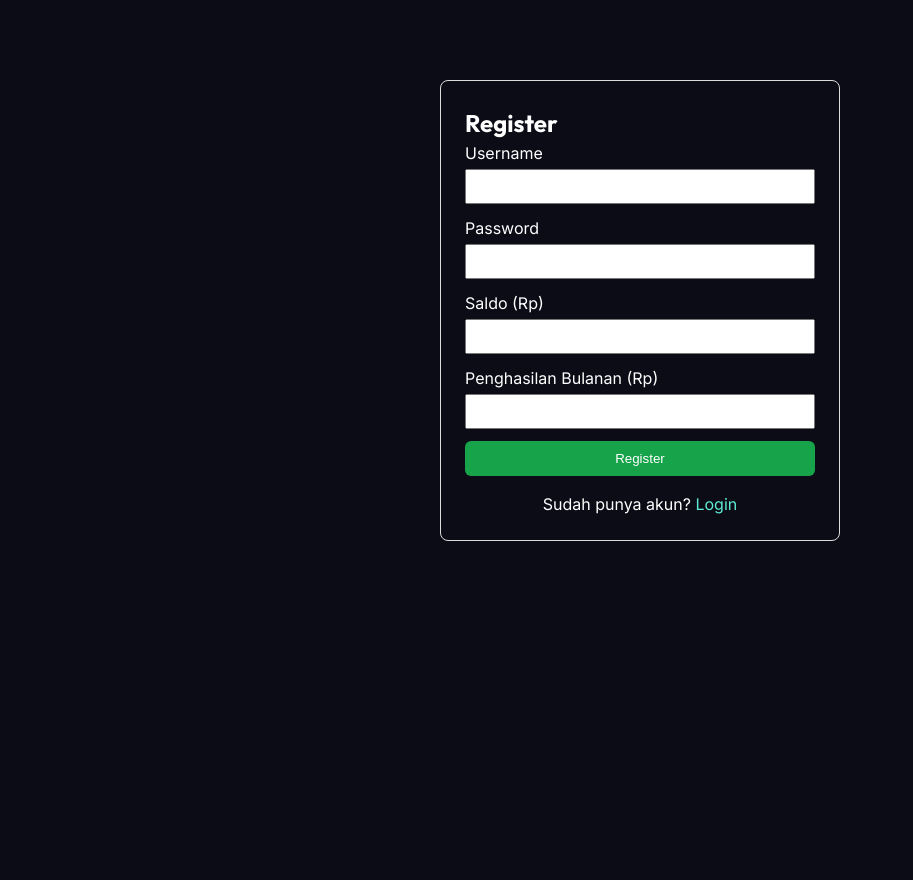
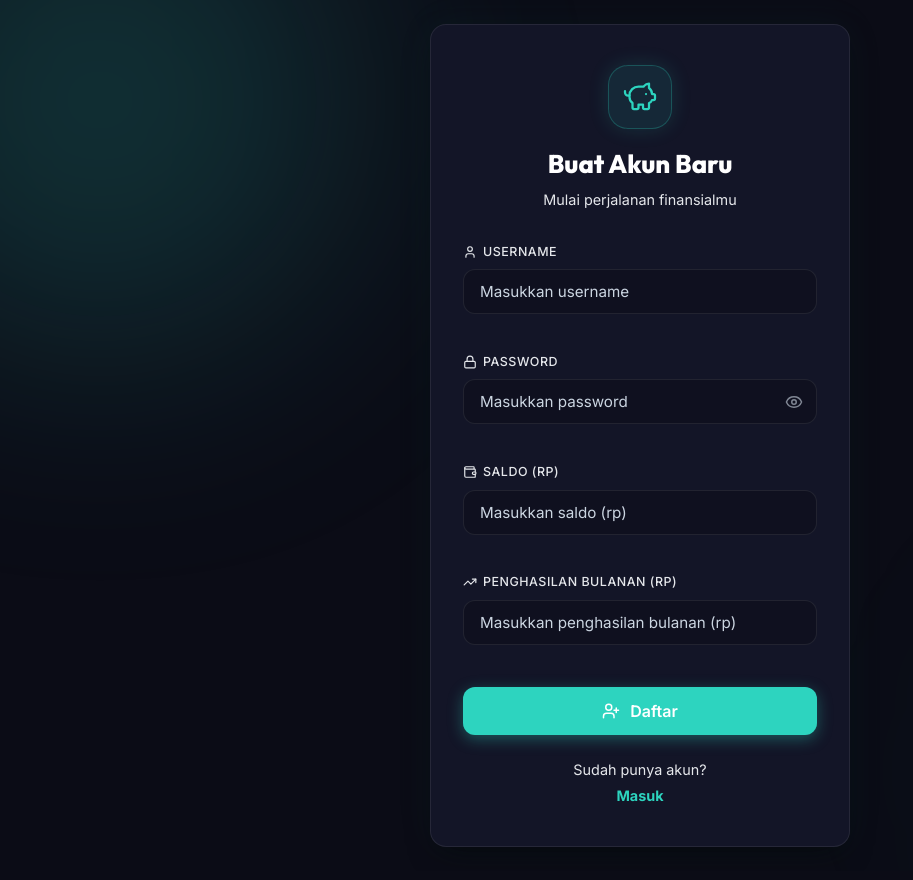
Before and after one commit to Resanso/tubes-pbo, a React (Vite) app in the folder frontend/: page /register in a window 1280 px wide. Shown: the whole page, without its empty margins (0-913 px from the left). Built offline with nearby package versions, Linux system fonts and the light colour scheme; no server answers.

Commit message:
[mentio] Revamp UI login page

```diff
--- a/frontend/src/pages/RegisterPage.tsx
+++ b/frontend/src/pages/RegisterPage.tsx
@@ -1,11 +1,13 @@
 import React, { useState } from 'react';
 import { useNavigate, Link } from 'react-router-dom';
 import { useRegister } from '@/hooks/useAuth';
+import { UserPlus, User, Lock, Wallet, TrendingUp, PiggyBank, Eye, EyeOff } from 'lucide-react';
 
 const RegisterPage: React.FC = () => {
   const navigate = useNavigate();
   const { mutate, isPending, error } = useRegister();
   const [form, setForm] = useState({ username: '', password: '', balance: '', monthlyIncome: '' });
+  const [showPassword, setShowPassword] = useState(false);
 
   const handleSubmit = (e: React.FormEvent) => {
     e.preventDefault();
@@ -20,12 +22,16 @@ const RegisterPage: React.FC = () => {
     );
   };
 
-  const field = (label: string, key: keyof typeof form, type = 'text') => (
-    <div style={{ marginBottom: 12 }}>
-      <label>{label}</label><br />
+  const field = (label: string, key: keyof typeof form, type = 'text', icon?: React.ReactNode) => (
+    <div className="input-group">
+      <label className="input-label">
+        {icon}
+        {label}
+      </label>
       <input
         type={type}
-        style={{ width: '100%', padding: 8, marginTop: 4, boxSizing: 'border-box' }}
+        className="input-control"
+        placeholder={`Masukkan ${label.toLowerCase()}`}
         value={form[key]}
         onChange={e => setForm(f => ({ ...f, [key]: e.target.value }))}
         required
@@ -34,21 +40,282 @@ const RegisterPage: React.FC = () => {
   );
 
   return (
-    <div style={{ maxWidth: 400, margin: '80px auto', padding: 24, border: '1px solid #ddd', borderRadius: 8 }}>
-      <h2>Register</h2>
-      <form onSubmit={handleSubmit}>
-        {field('Username', 'username')}
-        {field('Password', 'password', 'password')}
-        {field('Saldo (Rp)', 'balance', 'number')}
-        {field('Penghasilan Bulanan (Rp)', 'monthlyIncome', 'number')}
-        {error && <p style={{ color: 'red' }}>Registrasi gagal. Username mungkin sudah dipakai.</p>}
-        <button type="submit" disabled={isPending} style={{ width: '100%', padding: 10, background: '#16a34a', color: '#fff', border: 'none', borderRadius: 6, cursor: 'pointer' }}>
-          {isPending ? 'Loading...' : 'Register'}
-        </button>
-      </form>
-      <p style={{ marginTop: 16, textAlign: 'center' }}>
-        Sudah punya akun? <Link to="/login">Login</Link>
-      </p>
+    <div className="register-page">
+      <div className="register-container">
+        {/* Brand Header */}
+        <div className="register-brand">
+          <div className="register-logo">
+            <PiggyBank size={36} strokeWidth={1.5} />
+          </div>
+          <h1 className="register-title">Buat Akun Baru</h1>
+          <p className="register-subtitle">Mulai perjalanan finansialmu</p>
+        </div>
+
+        {/* Register Form */}
+        <form onSubmit={handleSubmit} className="register-form">
+          {field('Username', 'username', 'text', <User size={14} />)}
+
+          <div className="input-group">
+            <label className="input-label">
+              <Lock size={14} />
+              Password
+            </label>
+            <div className="password-wrapper">
+              <input
+                type={showPassword ? 'text' : 'password'}
+                className="input-control password-input"
+                placeholder="Masukkan password"
+                value={form.password}
+                onChange={e => setForm(f => ({ ...f, password: e.target.value }))}
+                required
+              />
+              <button
+                type="button"
+                className="password-toggle"
+                onClick={() => setShowPassword(!showPassword)}
+                tabIndex={-1}
+              >
+                {showPassword ? <EyeOff size={18} /> : <Eye size={18} />}
+              </button>
+            </div>
+          </div>
+
+          {field('Saldo (Rp)', 'balance', 'number', <Wallet size={14} />)}
+          {field('Penghasilan Bulanan (Rp)', 'monthlyIncome', 'number', <TrendingUp size={14} />)}
+
+          {error && (
+            <div className="register-error">
+              <span>Registrasi gagal. Username mungkin sudah dipakai.</span>
+            </div>
+          )}
+
+          <button type="submit" disabled={isPending} className="btn btn-primary register-submit">
+            {isPending ? (
+              <>
+                <span className="spinner" />
+                Memproses...
+              </>
+            ) : (
+              <>
+                <UserPlus size={18} />
+                Daftar
+              </>
+            )}
+          </button>
+        </form>
+
+        {/* Footer */}
+        <div className="register-footer">
+          <span>Sudah punya akun?</span>
+          <Link to="/login" className="register-login-link">
+            Masuk
+          </Link>
+        </div>
+      </div>
+
+      <style>{`
+        .register-page {
+          min-height: 100vh;
+          display: flex;
+          align-items: center;
+          justify-content: center;
+          background: var(--bg-primary);
+          padding: 1.5rem;
+          position: relative;
+          overflow: hidden;
+        }
+
+        .register-page::before {
+          content: '';
+          position: absolute;
+          width: 500px;
+          height: 500px;
+          border-radius: 50%;
+          background: var(--accent-primary-glow);
+          filter: blur(120px);
+          top: -150px;
+          left: -150px;
+          pointer-events: none;
+        }
+
+        .register-page::after {
+          content: '';
+          position: absolute;
+          width: 400px;
+          height: 400px;
+          border-radius: 50%;
+          background: rgba(45, 212, 191, 0.06);
+          filter: blur(100px);
+          bottom: -100px;
+          right: -100px;
+          pointer-events: none;
+        }
+
+        .register-container {
+          width: 100%;
+          max-width: 420px;
+          background: var(--bg-secondary);
+          border: 1px solid var(--border-glass);
+          border-radius: var(--radius-lg);
+          padding: 2.5rem 2rem;
+          box-shadow: var(--shadow-premium), 0 0 40px rgba(45, 212, 191, 0.06);
+          position: relative;
+          z-index: 1;
+          animation: fadeInUp 0.6s cubic-bezier(0.16, 1, 0.3, 1) forwards;
+        }
+
+        .register-brand {
+          text-align: center;
+          margin-bottom: 2rem;
+        }
+
+        .register-logo {
+          display: inline-flex;
+          align-items: center;
+          justify-content: center;
+          width: 64px;
+          height: 64px;
+          border-radius: 20px;
+          background: rgba(45, 212, 191, 0.1);
+          border: 1px solid rgba(45, 212, 191, 0.25);
+          color: var(--accent-primary);
+          margin-bottom: 1rem;
+          box-shadow: 0 0 20px rgba(45, 212, 191, 0.15);
+        }
+
+        .register-title {
+          font-family: var(--font-title);
+          font-size: 1.6rem;
+          font-weight: 800;
+          color: #ffffff;
+          margin-bottom: 0.35rem;
+        }
+
+        .register-subtitle {
+          color: var(--text-secondary);
+          font-size: 0.9rem;
+        }
+
+        .register-form {
+          display: flex;
+          flex-direction: column;
+          gap: 1.15rem;
+        }
+
+        .register-form .input-label {
+          display: flex;
+          align-items: center;
+          gap: 6px;
+          text-transform: uppercase;
+          letter-spacing: 0.04em;
+          font-size: 0.78rem;
+          color: var(--text-secondary);
+        }
+
+        .password-wrapper {
+          position: relative;
+          display: flex;
+          align-items: center;
+        }
+
+        .password-input {
+          width: 100%;
+          padding-right: 44px !important;
+        }
+
+        .password-toggle {
+          position: absolute;
+          right: 10px;
+          background: none;
+          border: none;
+          color: var(--text-muted);
+          cursor: pointer;
+          padding: 4px;
+          display: flex;
+          align-items: center;
+          justify-content: center;
+          transition: color 0.2s ease;
+          opacity: 0.6;
+        }
+
+        .password-toggle:hover {
+          color: var(--accent-primary);
+          opacity: 1;
+        }
+
+        .register-error {
+          padding: 0.75rem 1rem;
+          background: rgba(251, 113, 133, 0.1);
+          border: 1px solid rgba(251, 113, 133, 0.25);
+          border-radius: var(--radius-sm);
+          color: var(--color-rejected);
+          font-size: 0.85rem;
+          font-weight: 500;
+        }
+
+        .register-submit {
+          width: 100%;
+          padding: 14px 20px;
+          font-size: 1rem;
+          margin-top: 0.25rem;
+          gap: 10px;
+        }
+
+        .register-submit:disabled {
+          opacity: 0.6;
+          cursor: not-allowed;
+          transform: none !important;
+        }
+
+        .spinner {
+          width: 18px;
+          height: 18px;
+          border: 2px solid rgba(255, 255, 255, 0.3);
+          border-top-color: #ffffff;
+          border-radius: 50%;
+          animation: spin 0.6s linear infinite;
+        }
+
+        @keyframes spin {
+          to { transform: rotate(360deg); }
+        }
+
+        .register-footer {
+          margin-top: 1.5rem;
+          text-align: center;
+          display: flex;
+          flex-direction: column;
+          gap: 4px;
+          color: var(--text-secondary);
+          font-size: 0.9rem;
+        }
+
+        .register-login-link {
+          font-weight: 700;
+          color: var(--accent-primary);
+          transition: all 0.2s ease;
+        }
+
+        .register-login-link:hover {
+          color: var(--accent-secondary);
+          text-decoration: underline;
+        }
+
+        @media (max-width: 480px) {
+          .register-container {
+            padding: 2rem 1.25rem;
+          }
+
+          .register-title {
+            font-size: 1.35rem;
+          }
+
+          .register-logo {
+            width: 56px;
+            height: 56px;
+          }
+        }
+      `}</style>
     </div>
   );
 };
```
